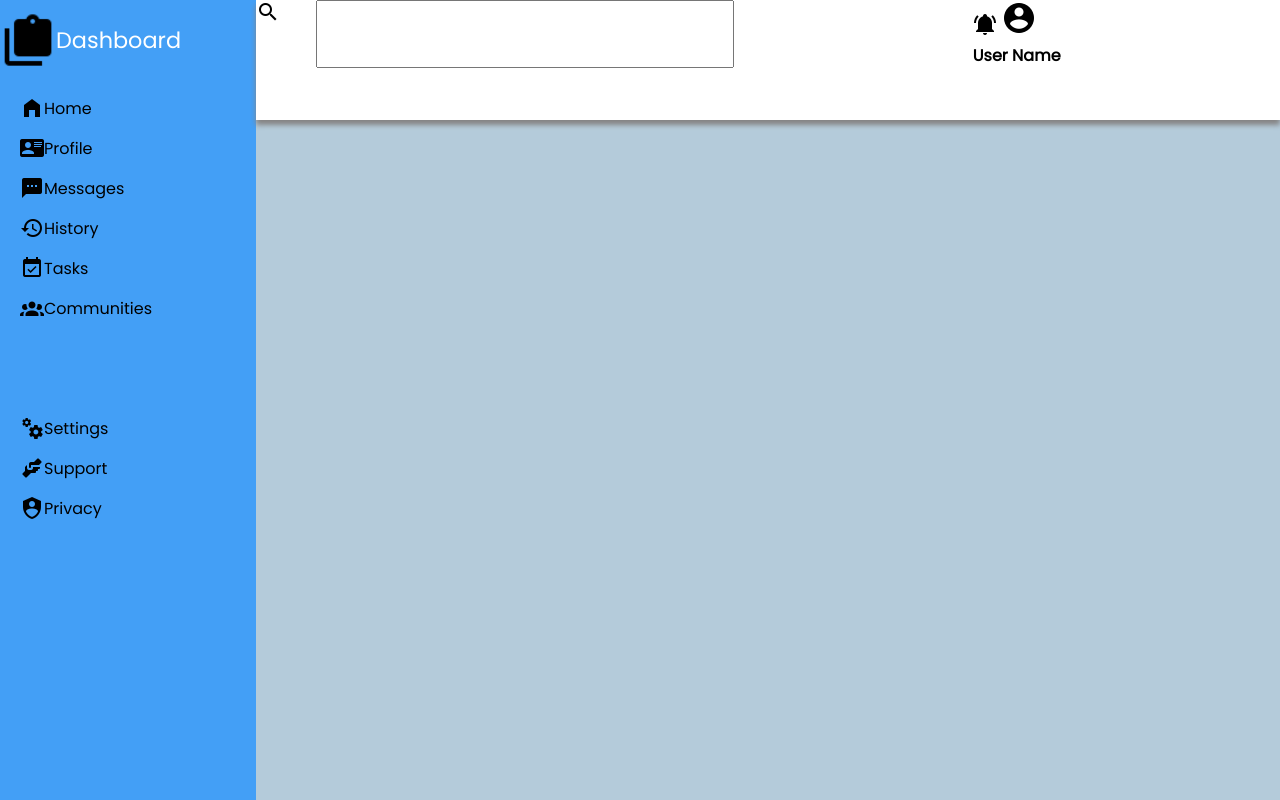
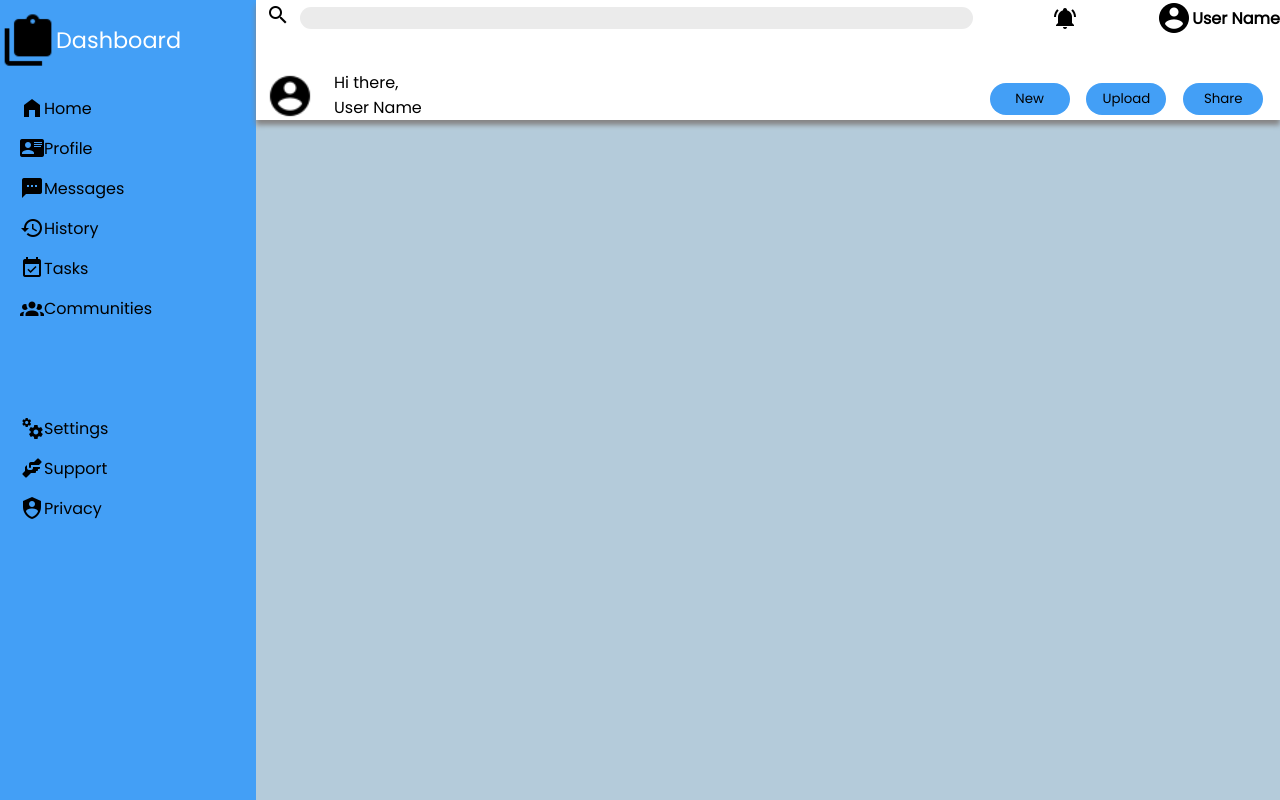
Before and after one commit to william6b08/Admin_Dashboard_Project, a plain HTML site: page index.html in a window 1280 px wide. Drawn offline with Linux system fonts and the light colour scheme.

Commit message:
Updated header layout

```diff
--- a/index.html
+++ b/index.html
@@ -54,7 +54,7 @@
       <div class="header-toprow">
 
         <div class="searchbar">
-          <img src="Icons/search-icon.png" alt="search-icon">
+          <label for="user-input"><img src="Icons/search-icon.png" alt="search-icon"></label>
           <input type="text" name="user-input" id="user-input">
         </div>
 
@@ -65,8 +65,15 @@
         </div>
       </div>
       <div class="header-bottomrow">
-        <div class="user-greeting"></div>
-        <div class="action-button"></div>
+        <div class="user-greeting">
+          <img src="./Icons/user-icon.png" alt="user-icon-large" style="width: 48px; height: 48px;">
+          <p>Hi there,<br>User Name</p>
+        </div>
+        <ul class="commands">
+          <li><button type="button">New</button></li>
+          <li><button type="button">Upload</button></li>
+          <li><button type="button">Share</button></li>
+        </ul>
       </div>
     </div>
     <div class="main-content"></div>
--- a/styles.css
+++ b/styles.css
@@ -25,7 +25,7 @@ li img{
   width: 100vw;
   height: 100vh;
   display: grid;
-  grid-template-columns: minmax(200px, 1fr) 4fr;
+  grid-template-columns: minmax(200px, 1fr) minmax(400px, 4fr);
   grid-template-rows: max(100px, 15%) 85%;
 }
 
@@ -101,16 +101,75 @@ li{
   grid-template-columns: 7fr 3fr;
 }
 
-.header-bottomrow{
-  display: grid;
+.searchbar, .user-info{
+  display: flex;
 }
 
 .searchbar{
-  grid-column: span 1;
+  justify-content: flex-start;
+  align-items: center;
+}
 
-  display: grid;
-  grid-template-rows: 1fr;
-  grid-template-columns: 1fr 7fr 1fr 1fr 2fr;
+.searchbar img{
+  margin: 0 10px;
+}
+
+.searchbar input{
+  flex: 1 1 50%;
+  background-color: rgb(235, 235, 235);
+  border: none;
+  border-radius: 1rem;
+  padding-left: 0.5rem;
+}
+
+.searchbar input:hover, .searchbar label:hover{
+  cursor: pointer;
+}
+
+.user-info{
+  justify-content: space-around;
+  align-items: center;
+}
+
+.user-info img{
+  margin-left: auto;
+}
+
+.user-info p{
+  white-space: nowrap;
+}
+
+.header-bottomrow{
+  display: flex;
+  justify-content: space-between;
+}
+
+.user-greeting{
+  display: flex;
+  align-items: flex-end;
+  justify-content: space-around;
+}
+
+.user-greeting > *{
+  margin: 0 10px;
+}
+
+ul.commands{
+  margin: 0 0 5px 0;
+  padding-left: 0;
+  width: 30%;
+  display: flex;
+  justify-content: space-evenly;
+  align-items: flex-end;
+}
+
+button{
+  background-color: var(--color-blue);
+  width: 5rem;
+  height: 2rem;
+  border: none;
+  border-radius: 1rem;
+  text-align: center;
 }
 
 .main-content{
```
